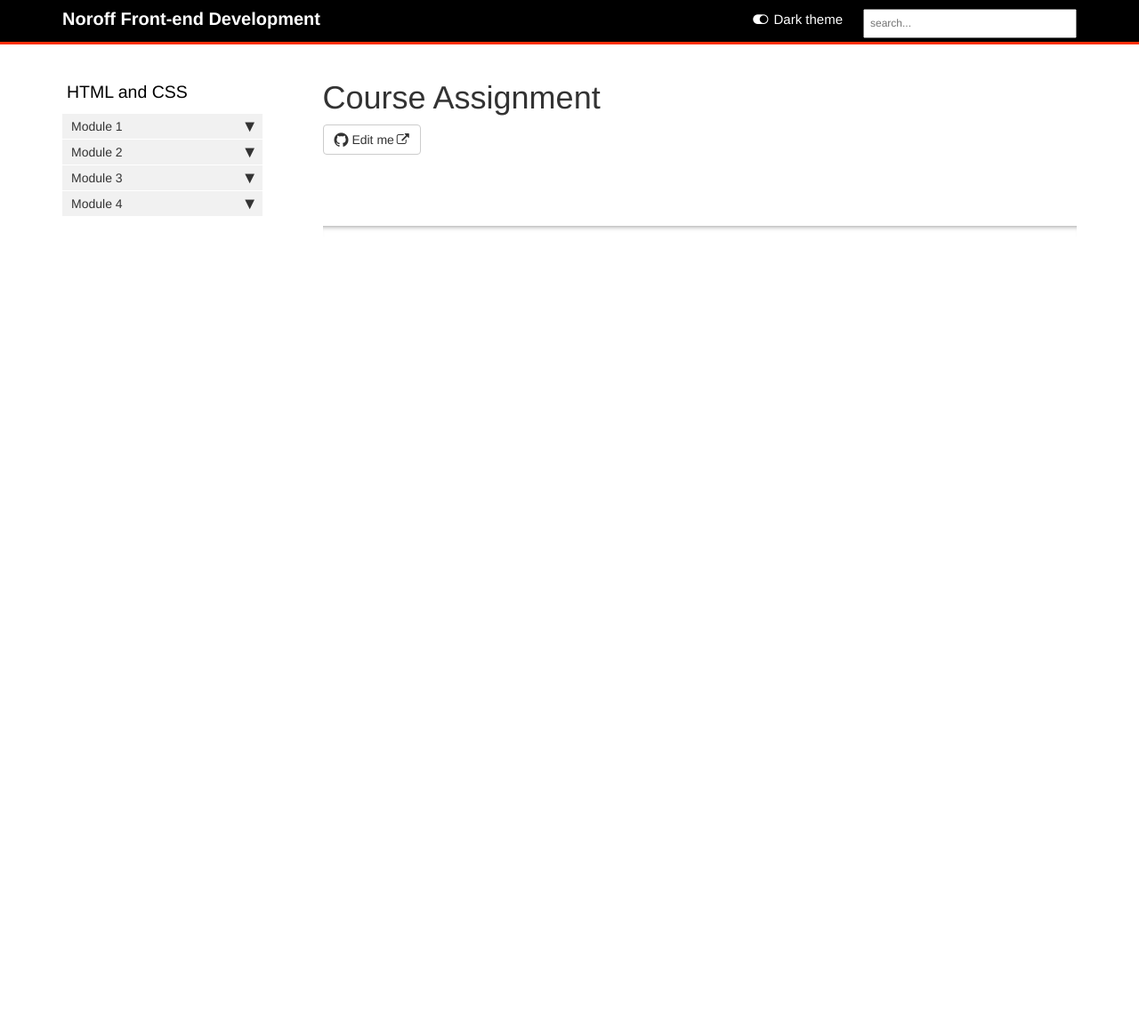
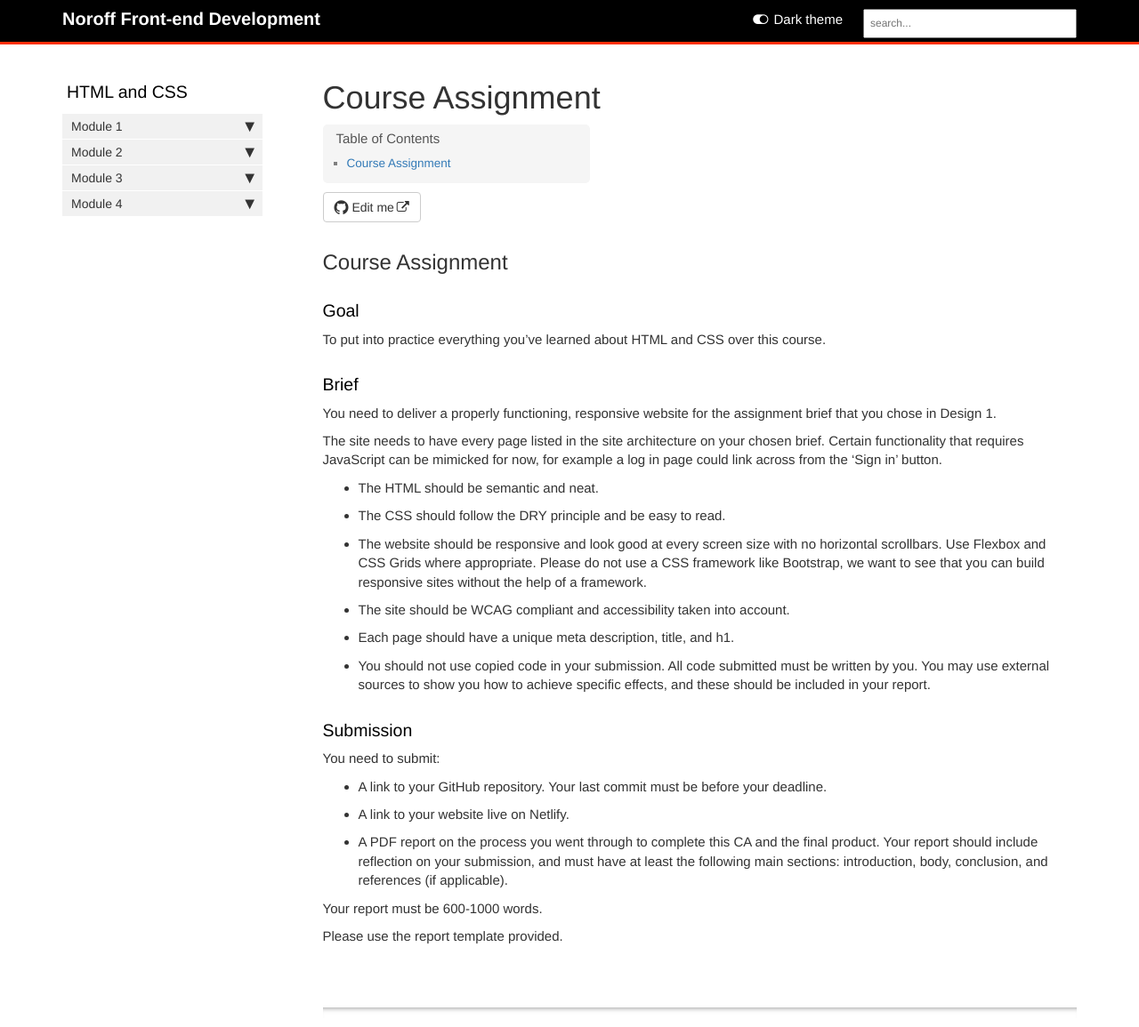
Before and after one commit to AmberBentley/content-feu, a Jekyll site: the page built from pages/html-css/ca.md, in a window 1280 px wide. Shown: the whole page at 89% size. Built offline with Jekyll 4.4.1, drawn with Linux system fonts in a browser that asks for light colours; comment, search, counter and statistics services are not loaded; before the commit the page ends 900 px from its top, so only the background shows below that.

Commit message:
HTML+CSS CA added

```diff
--- a/pages/html-css/ca.md
+++ b/pages/html-css/ca.md
@@ -6,3 +6,33 @@ sidebar: html-css
 permalink: html-css/ca.html
 folder: html-css
 ---
+## Course Assignment
+
+### Goal
+
+To put into practice everything you’ve learned about HTML and CSS over this course.
+
+### Brief
+
+You need to deliver a properly functioning, responsive website for the assignment brief that you chose in Design 1.
+
+The site needs to have every page listed in the site architecture on your chosen brief. Certain functionality that requires JavaScript can be mimicked for now, for example a log in page could link across from the ‘Sign in’ button.
+
+- The HTML should be semantic and neat.
+- The CSS should follow the DRY principle and be easy to read.
+- The website should be responsive and look good at every screen size with no horizontal scrollbars. Use Flexbox and CSS Grids where appropriate. Please do not use a CSS framework like Bootstrap, we want to see that you can build responsive sites without the help of a framework.
+- The site should be WCAG compliant and accessibility taken into account.
+- Each page should have a unique meta description, title, and h1.
+- You should not use copied code in your submission. All code submitted must be written by you. You may use external sources to show you how to achieve specific effects, and these should be included in your report.
+
+### Submission
+
+You need to submit:
+
+- A link to your GitHub repository. Your last commit must be before your deadline.
+- A link to your website live on Netlify.
+- A PDF report on the process you went through to complete this CA and the final product. Your report should include reflection on your submission, and must have at least the following main sections: introduction, body, conclusion, and references (if applicable).
+
+Your report must be 600-1000 words.
+
+Please use the report template provided.
```
